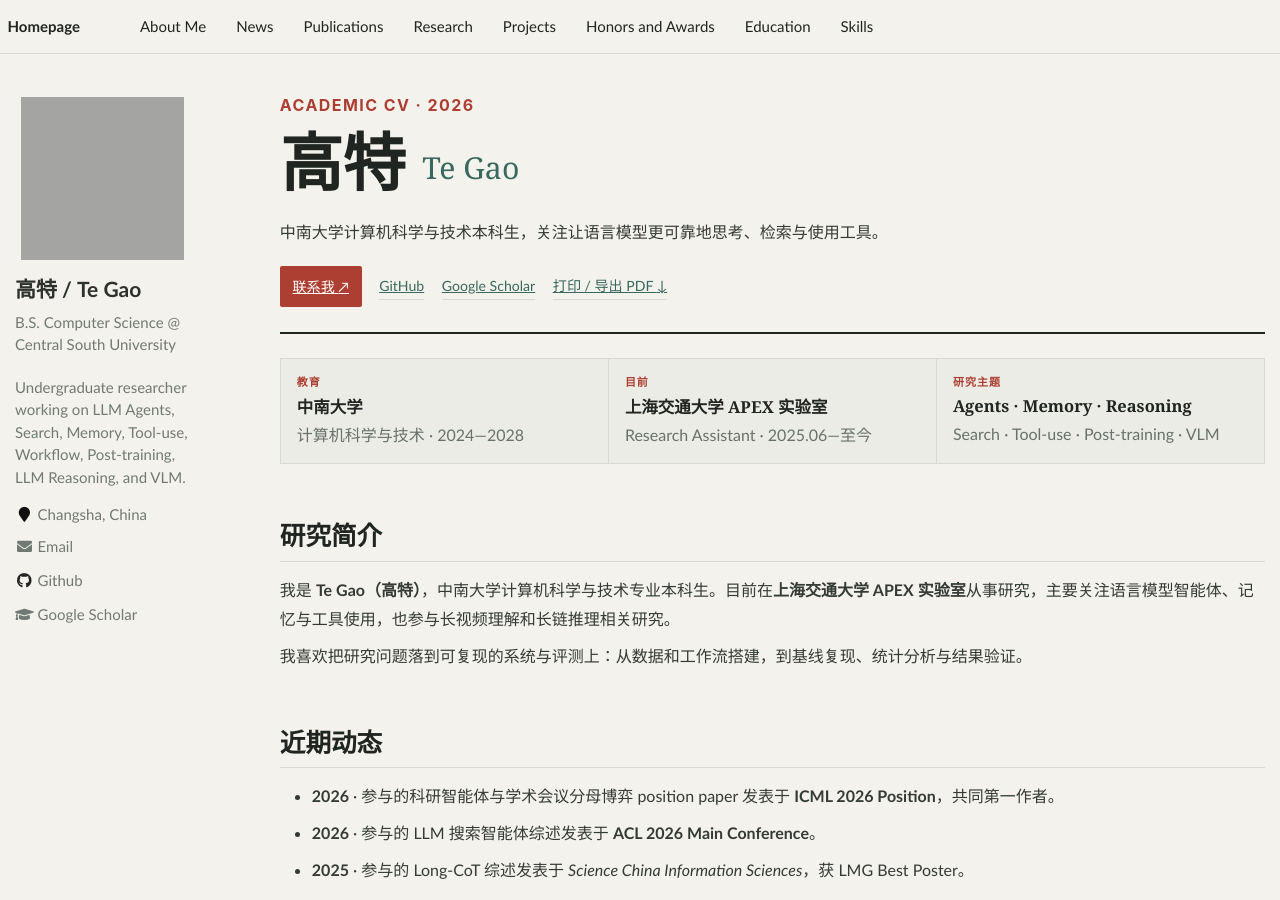
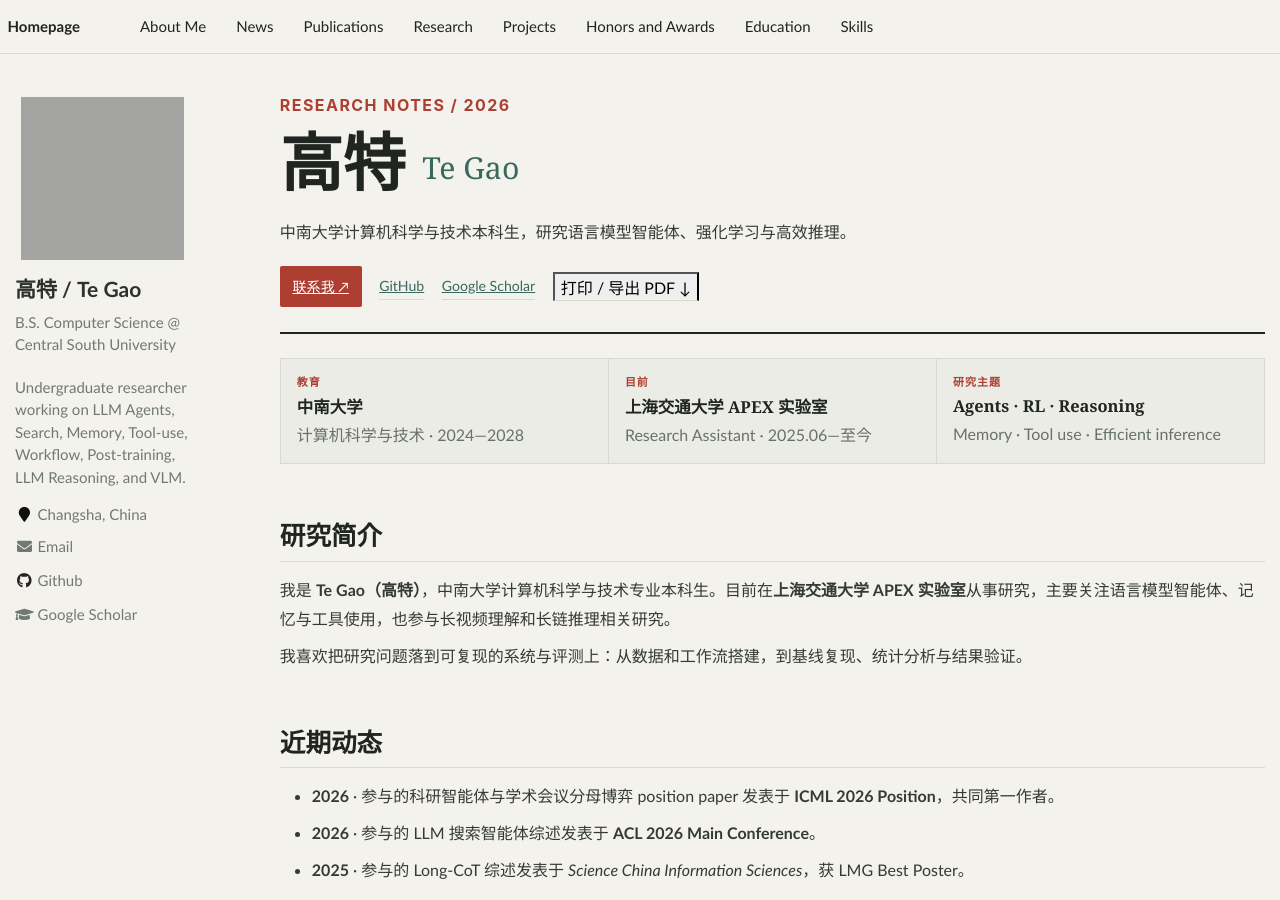
Before and after one commit to GoatCsu/GoatCsu.github.io, a Jekyll site: the page built from _pages/about.md, in a window 1280 px wide and 900 px high. Built offline with Jekyll 4.4.1, drawn with Linux system fonts in a browser that asks for light colours; grey boxes are pictures that could not be loaded.

Commit message:
Refine homepage introduction and contact action

```diff
--- a/_pages/about.md
+++ b/_pages/about.md
@@ -1,7 +1,7 @@
 ---
 permalink: /
 title: ""
-excerpt: ""
+excerpt: "高特 Te Gao，中南大学计算机科学与技术本科生。研究语言模型智能体、强化学习与高效推理。"
 author_profile: true
 redirect_from:
   - /about/
@@ -11,21 +11,21 @@ redirect_from:
 <span class='anchor' id='about-me'></span>
 
 <div class="cv-intro">
-  <p class="cv-kicker">ACADEMIC CV · 2026</p>
+  <p class="cv-kicker">RESEARCH NOTES / 2026</p>
   <h1>高特 <span class="cv-name-en">Te Gao</span></h1>
-  <p class="cv-lede">中南大学计算机科学与技术本科生，关注让语言模型更可靠地思考、检索与使用工具。</p>
+  <p class="cv-lede">中南大学计算机科学与技术本科生，研究语言模型智能体、强化学习与高效推理。</p>
   <div class="cv-actions">
-    <a class="cv-button" href="mailto:marsdon.gao@mail.com">联系我 <span aria-hidden="true">↗</span></a>
+    <a class="cv-button" href="mailto:marsdon.gao@gmail.com">联系我 <span aria-hidden="true">↗</span></a>
     <a class="cv-text-link" href="https://github.com/GoatCsu">GitHub</a>
     <a class="cv-text-link" href="https://scholar.google.com/citations?user=fmK1DrBEd8MC&amp;hl=zh-CN">Google Scholar</a>
-    <a class="cv-text-link" href="#" onclick="window.print(); return false;">打印 / 导出 PDF <span aria-hidden="true">↓</span></a>
+    <button class="cv-text-link cv-print" type="button" onclick="window.print()">打印 / 导出 PDF <span aria-hidden="true">↓</span></button>
   </div>
 </div>
 
 <div class="cv-facts">
   <div><span class="cv-label">教育</span><strong>中南大学</strong><small>计算机科学与技术 · 2024—2028</small></div>
   <div><span class="cv-label">目前</span><strong>上海交通大学 APEX 实验室</strong><small>Research Assistant · 2025.06—至今</small></div>
-  <div><span class="cv-label">研究主题</span><strong>Agents · Memory · Reasoning</strong><small>Search · Tool-use · Post-training · VLM</small></div>
+  <div><span class="cv-label">研究主题</span><strong>Agents · RL · Reasoning</strong><small>Memory · Tool use · Efficient inference</small></div>
 </div>
 
 # 研究简介
```
